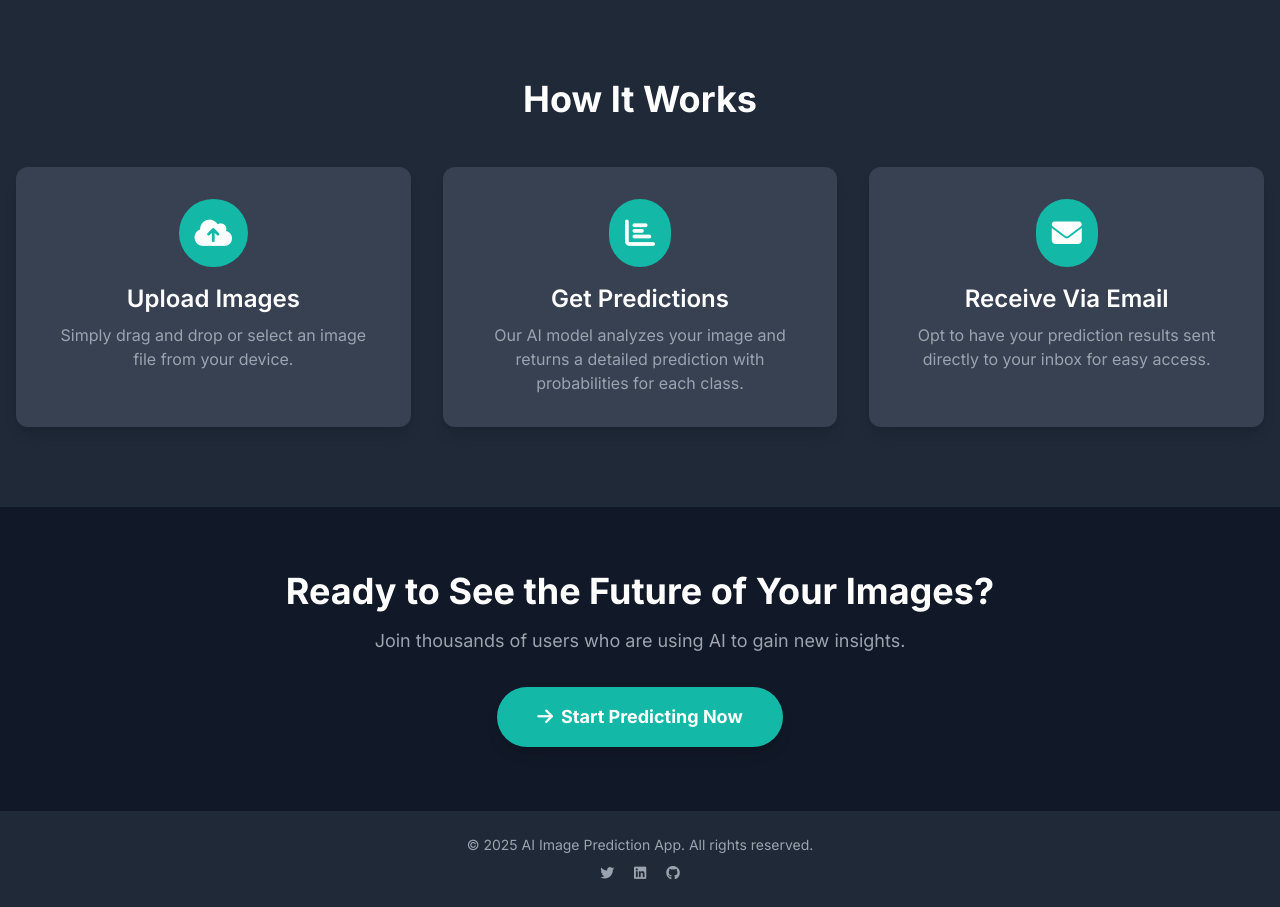
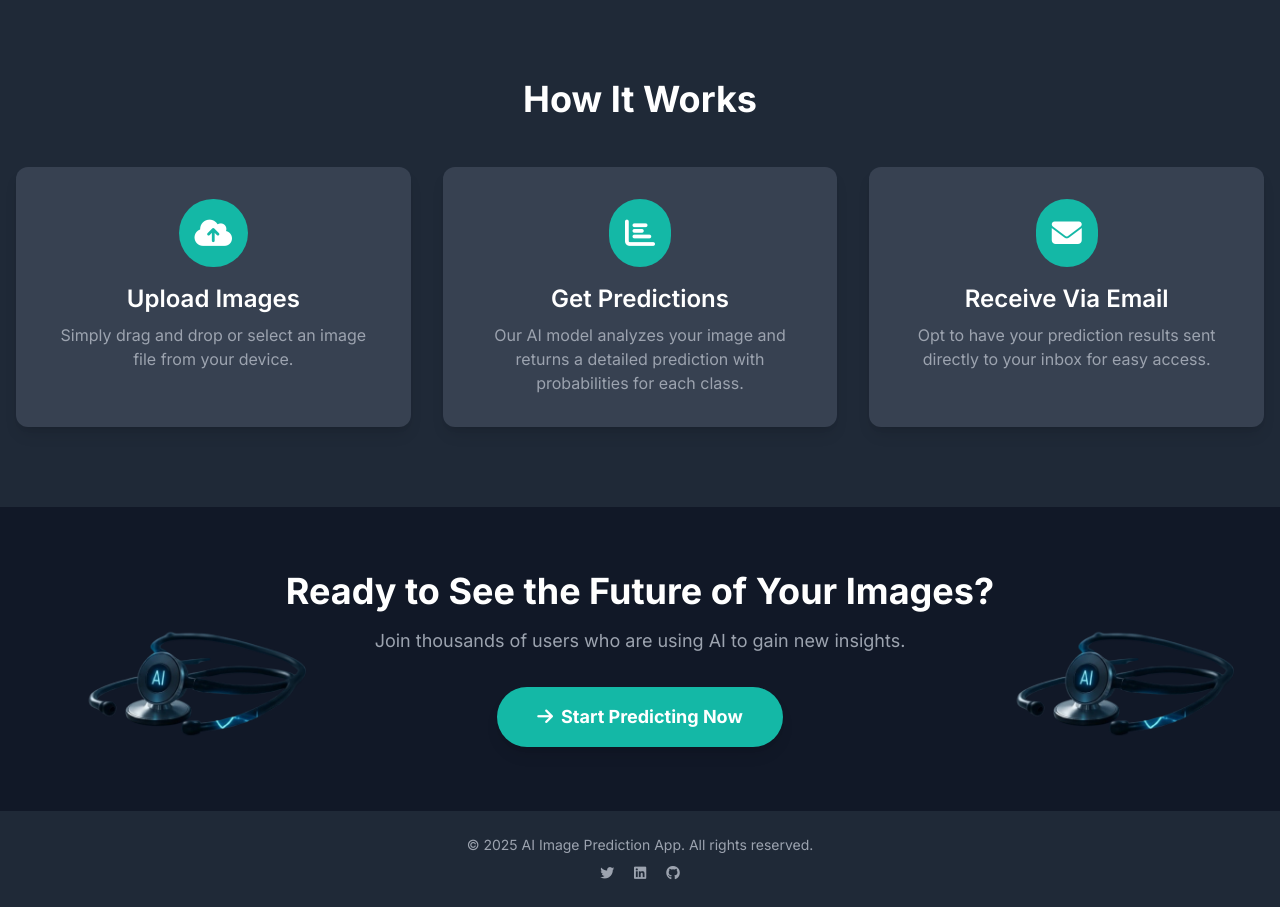
Before and after one commit to Shreeraksha3/Ovarian_Cancer_Detection, a Django app: page / in a window 1280 px wide. Shown: the part 505-1412 px from the top of the page. Run offline with Django 5.2, Linux system fonts and the light colour scheme; the visitor is signed in with stand-in values (Sample User, id 1); some libraries are stand-ins or nearby versions.

Commit message:
updated UI

```diff
--- a/myproject/imageapp/templates/imageapp/home.html
+++ b/myproject/imageapp/templates/imageapp/home.html
@@ -1,7 +1,7 @@
 {% extends 'base.html' %}
 {% block title %}Home{% endblock %}
 {% block content %}
-
+{% load static %}
 <div class="relative bg-gray-900 py-24 text-center overflow-hidden">
     <div class="absolute inset-0 z-0">
         <img src="https://plus.unsplash.com/premium_photo-1673953509975-576678fa6710?q=80&w=870&auto=format&fit=crop&ixlib=rb-4.1.0&ixid=M3wxMjA3fDB8MHxwaG90by1wYWdlfHx8fGVufDB8fHx8fA%3D%3D" alt="Abstract AI background" class="w-full h-full object-cover opacity-30">
@@ -55,17 +55,31 @@
     </div>
 </section>
 
-<section class="py-16 px-4 bg-gray-900 text-center">
-    <div class="container mx-auto">
-        <h2 class="text-3xl sm:text-4xl font-bold text-white">Ready to See the Future of Your Images?</h2>
+<section class="py-16 px-4 bg-gray-900 text-center relative">
+    <!-- Left Image -->
+    <img src="{% static 'imgs/left.png' %}"
+         alt="Left Side"
+         class="absolute left-8 top-1/2 transform -translate-y-1/2 h-48 w-auto">
+
+    <div class="container mx-auto relative z-10">
+        <h2 class="text-3xl sm:text-4xl font-bold text-white">
+            Ready to See the Future of Your Images?
+        </h2>
         <p class="mt-4 text-gray-400 text-lg max-w-2xl mx-auto">
             Join thousands of users who are using AI to gain new insights.
         </p>
-        <a href="{% url 'upload' %}" class="mt-8 inline-block bg-teal-500 text-white font-bold py-4 px-10 rounded-full text-lg shadow-lg
-           hover:bg-teal-600 transform hover:scale-105 transition-all duration-300 ease-in-out">
+        <a href="{% url 'upload' %}"
+           class="mt-8 inline-block bg-teal-500 text-white font-bold py-4 px-10 rounded-full text-lg shadow-lg
+                  hover:bg-teal-600 transform hover:scale-105 transition-all duration-300 ease-in-out">
             <i class="fas fa-arrow-right mr-2"></i>Start Predicting Now
         </a>
     </div>
+
+    <!-- Right Image -->
+    <img src="{% static 'imgs/left.png' %}"
+         alt="Right Side"
+         class="absolute right-8 top-1/2 transform -translate-y-1/2 h-48 w-auto">
 </section>
 
+
 {% endblock %}
--- a/myproject/myproject/settings.py
+++ b/myproject/myproject/settings.py
@@ -84,12 +84,13 @@ WSGI_APPLICATION = 'myproject.wsgi.application'
 DATABASES = {
     'default': {
         'ENGINE': 'djongo',
-        'NAME': 'ovaries_cancer',  # or your database name in Atlas
+        'NAME': 'Ovary_cancer',   # Your actual DB name
         'CLIENT': {
-            'host': 'mongodb+srv://admin:Raksha%402004@cluster0.p2kllzj.mongodb.net/ovaries_cancer?retryWrites=true&w=majority',
+            'host': 'mongodb+srv://admin:Raksha%402004@cluster0.p2kllzj.mongodb.net/?retryWrites=true&w=majority',
         }
     }
 }
+
 
 
 AUTH_USER_MODEL = 'imageapp.CustomUser'
```
Also changed, not shown: myproject/imageapp/migrations/0001_initial.py, myproject/imageapp/static/imgs/ai.webp (added), myproject/imageapp/static/imgs/left.png (added), myproject/imageapp/templates/imageapp/login.html (line endings or trailing spaces).
